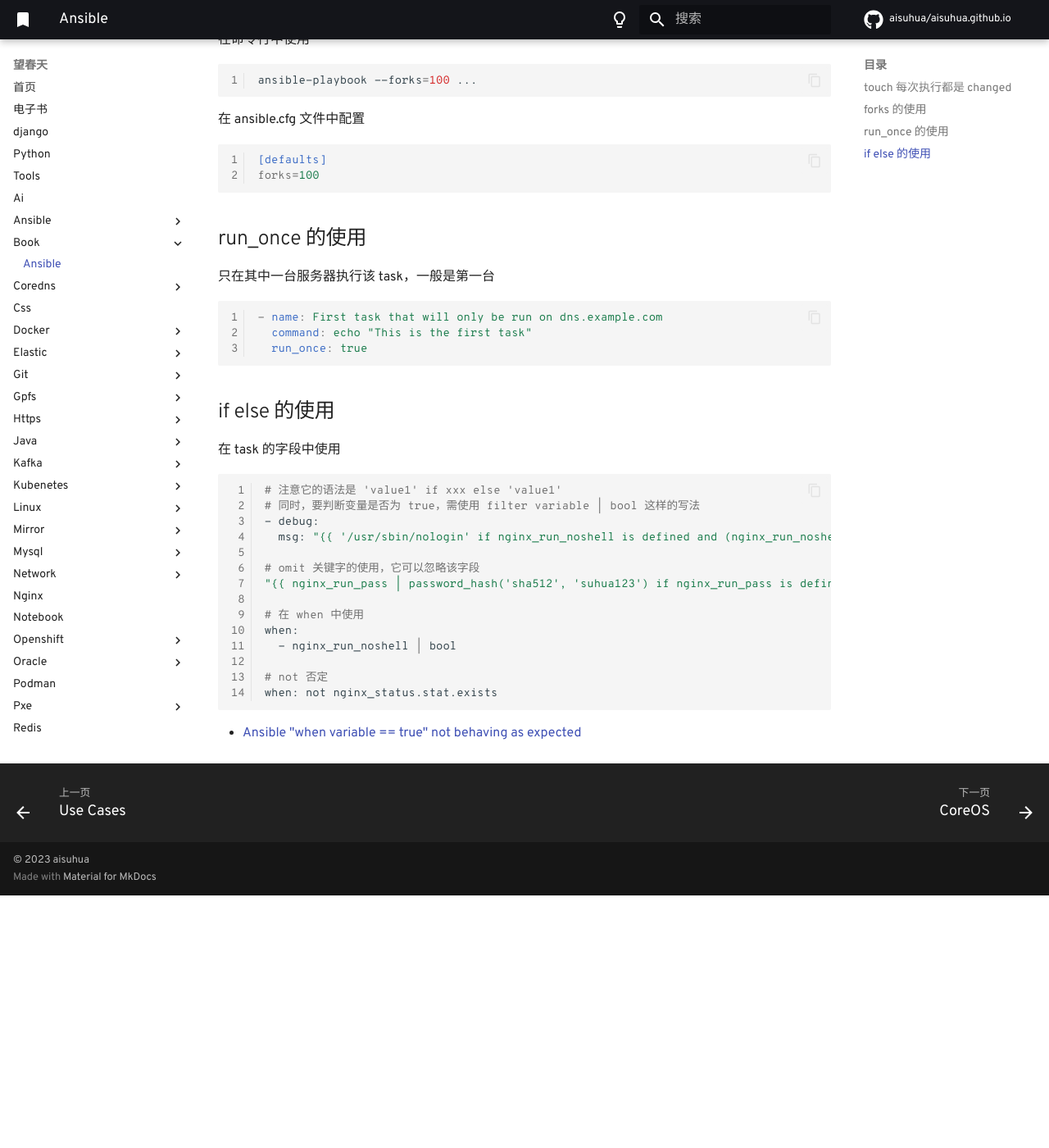
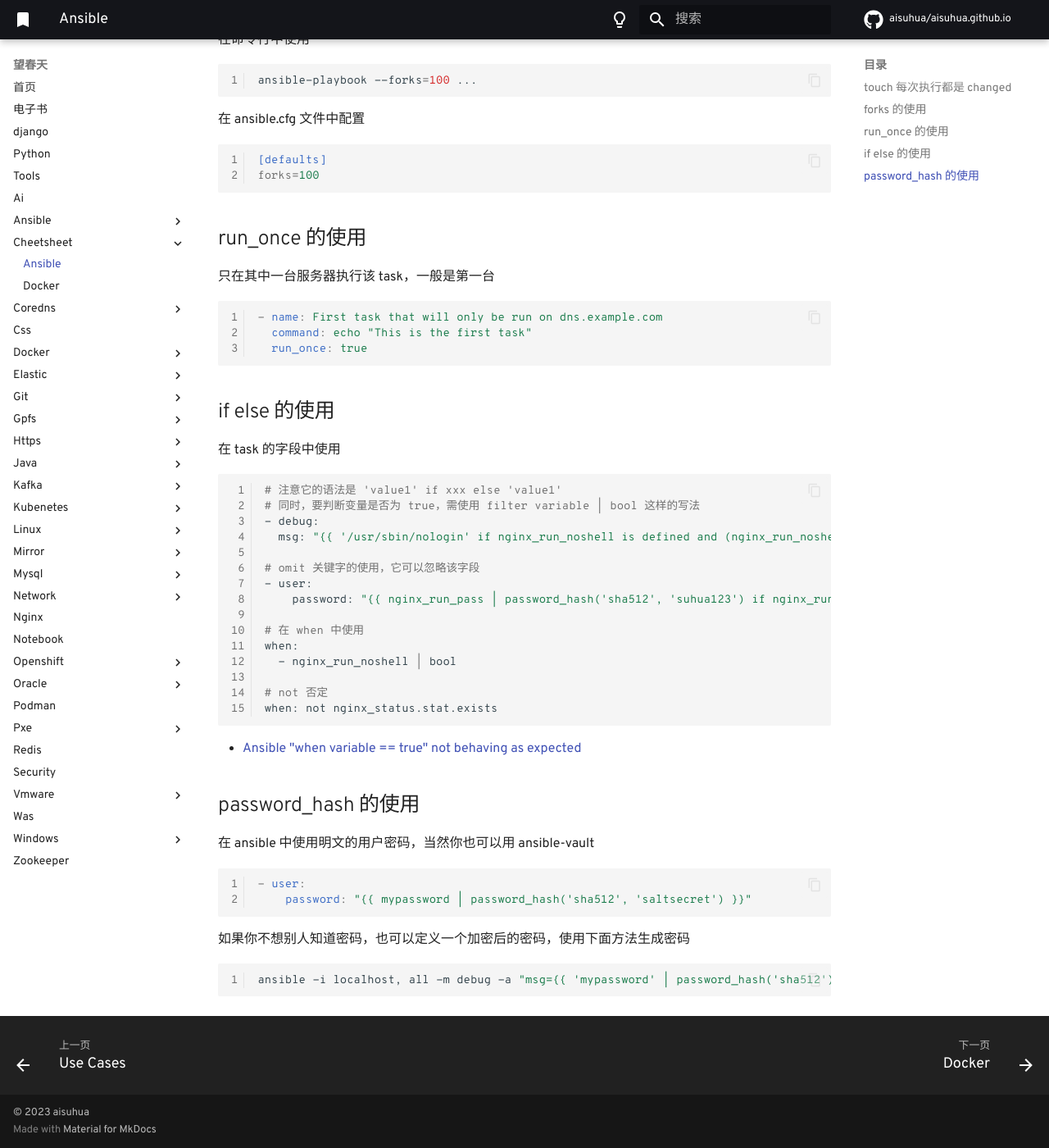
Before and after one commit to aisuhua/aisuhua.github.io, an MkDocs documentation site: the page built from docs/cheetsheet/ansible.md, in a window 1280 px wide and 1400 px high, scrolled down 545 px. Shown: the whole window at 82% size. Built offline with MkDocs 1.6.1 and Material for MkDocs 9.7.7, drawn with Linux system fonts in a browser that asks for light colours; comment, search, counter and statistics services are not loaded; before the commit the page ends 1637 px from its top, so only the background shows below that.

Commit message:
ansible.md

````diff
--- a/docs/book/ansible.md
+++ b/docs/cheetsheet/ansible.md
@@ -14,7 +14,6 @@
 ```
 
 - [file touch always 'changed' - [was: need a separate touch module]](https://github.com/ansible/ansible/issues/30226#issuecomment-433643224)
-
 ## forks 的使用
 
 该参数指定了 task 每次最多能在多少台机器上执行
@@ -53,7 +52,8 @@ forks=100
   msg: "{{ '/usr/sbin/nologin' if nginx_run_noshell is defined and (nginx_run_noshell | bool) else '/bin/bash' }}"
 
 # omit 关键字的使用，它可以忽略该字段
-"{{ nginx_run_pass | password_hash('sha512', 'suhua123') if nginx_run_pass is defined else omit }}"
+- user:
+    password: "{{ nginx_run_pass | password_hash('sha512', 'suhua123') if nginx_run_pass is defined else omit }}"
 
 # 在 when 中使用
 when:
@@ -64,3 +64,18 @@ when: not nginx_status.stat.exists
 ```
 
 - [Ansible "when variable == true" not behaving as expected](https://stackoverflow.com/a/50959087)
+
+## password_hash 的使用
+
+在 ansible 中使用明文的用户密码，当然你也可以用 ansible-vault
+
+```yaml
+- user:
+    password: "{{ mypassword | password_hash('sha512', 'saltsecret') }}"
+```
+
+如果你不想别人知道密码，也可以定义一个加密后的密码，使用下面方法生成密码
+
+```sh
+ansible -i localhost, all -m debug -a "msg={{ 'mypassword' | password_hash('sha512') }}"
+```
````
Also changed, not shown: docs/cheetsheet/docker.md (added, +13 -0 lines).
